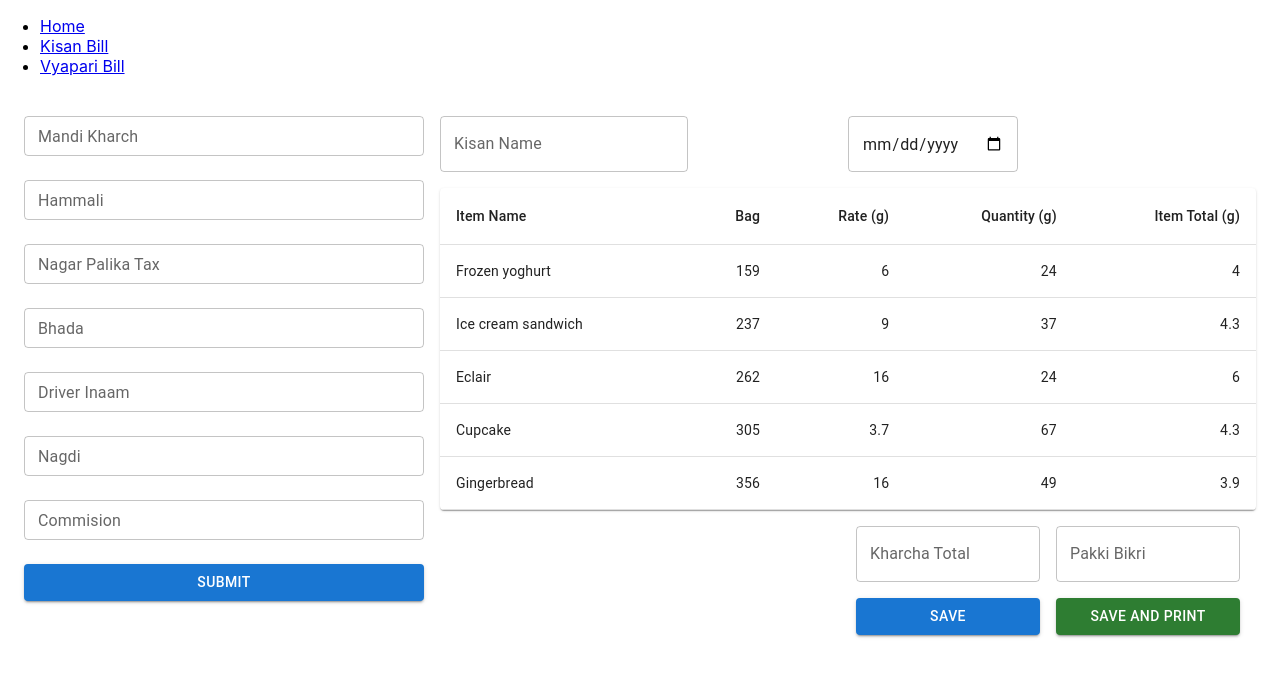
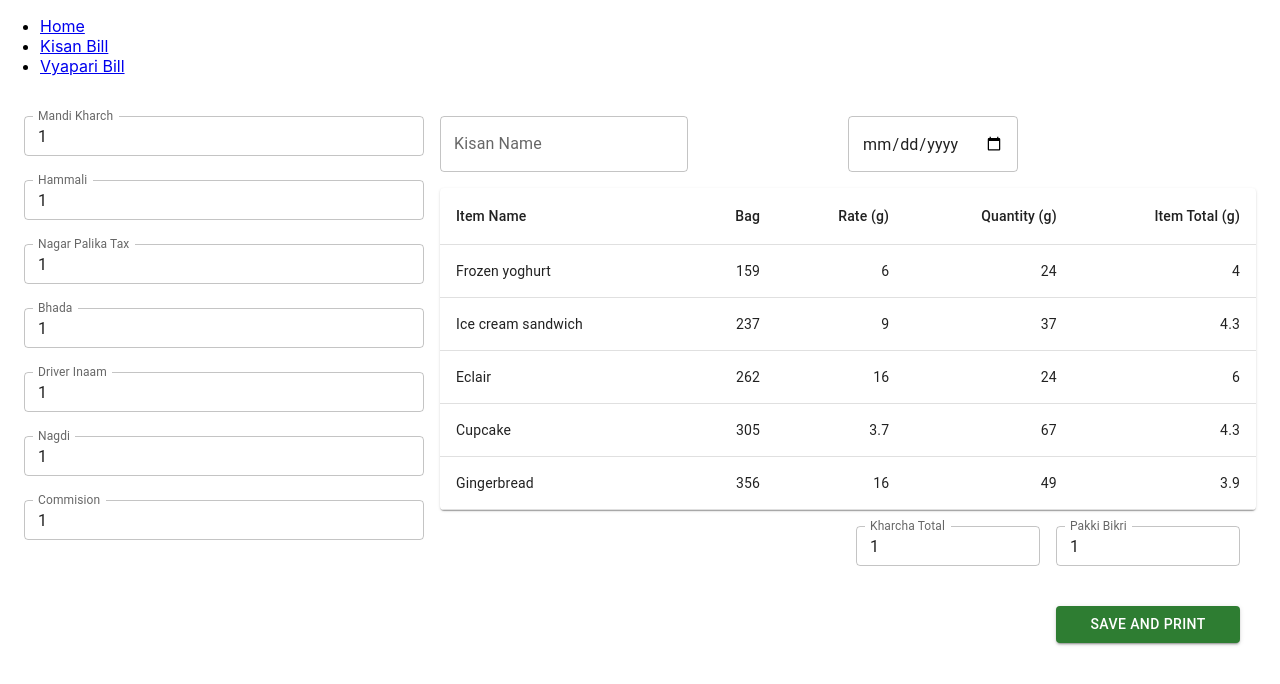
Before and after one commit to mDeepanshu/mandi-application, a React (Create React App) app: page /kisan-bill in a window 1280 px wide. Shown: the top 684 px of the page. Built offline with nearby package versions, Linux system fonts and the light colour scheme.

Commit message:
api skeliton in place

```diff
--- a/package.json
+++ b/package.json
@@ -10,6 +10,7 @@
     "@testing-library/jest-dom": "^5.17.0",
     "@testing-library/react": "^13.4.0",
     "@testing-library/user-event": "^13.5.0",
+    "axios": "^1.7.2",
     "dayjs": "^1.11.11",
     "firebase": "^10.12.1",
     "react": "^18.3.1",
--- a/public/index.html
+++ b/public/index.html
@@ -3,68 +3,9 @@
   <head>
     <meta charset="utf-8">
     <meta name="viewport" content="width=device-width, initial-scale=1">
-    <title>Welcome to Firebase Hosting</title>
-
-    <!-- update the version number as needed -->
-    <!-- <script defer src="/__/firebase/10.12.0/firebase-app-compat.js"></script> -->
-    <!-- include only the Firebase features as you need -->
-    <!-- <script defer src="/__/firebase/10.12.0/firebase-auth-compat.js"></script>
-    <script defer src="/__/firebase/10.12.0/firebase-database-compat.js"></script>
-    <script defer src="/__/firebase/10.12.0/firebase-firestore-compat.js"></script>
-    <script defer src="/__/firebase/10.12.0/firebase-functions-compat.js"></script>
-    <script defer src="/__/firebase/10.12.0/firebase-messaging-compat.js"></script>
-    <script defer src="/__/firebase/10.12.0/firebase-storage-compat.js"></script>
-    <script defer src="/__/firebase/10.12.0/firebase-analytics-compat.js"></script>
-    <script defer src="/__/firebase/10.12.0/firebase-remote-config-compat.js"></script>
-    <script defer src="/__/firebase/10.12.0/firebase-performance-compat.js"></script> -->
-    <!--
-      initialize the SDK after all desired features are loaded, set useEmulator to false
-      to avoid connecting the SDK to running emulators.
-    -->
-    <!-- <script defer src="/__/firebase/init.js?useEmulator=true"></script> -->
+    <title>Mandi App</title>
   </head>
   <body>
     <div id="root"></div>
-<!--
-    <script>
-      document.addEventListener('DOMContentLoaded', function() {
-        const loadEl = document.querySelector('#load');
-
-
-        try {
-          let app = firebase.app();
-          let features = [
-            'auth',
-            'database',
-            'firestore',
-            'functions',
-            'messaging',
-            'storage',
-            'analytics',
-            'remoteConfig',
-            'performance',
-          ].filter(feature => typeof app[feature] === 'function');
-          loadEl.textContent = `Firebase SDK loaded with ${features.join(', ')}`;
-        } catch (e) {
-          console.error(e);
-          loadEl.textContent = 'Error loading the Firebase SDK, check the console.';
-        }
-      });
-    </script> -->
   </body>
 </html>
-<!--
-// // 🔥🔥🔥🔥🔥🔥🔥🔥🔥🔥🔥🔥🔥🔥🔥🔥🔥🔥🔥🔥🔥🔥🔥🔥🔥🔥🔥🔥🔥🔥🔥
-// // The Firebase SDK is initialized and available here!
-//
-// firebase.auth().onAuthStateChanged(user => { });
-// firebase.database().ref('/path/to/ref').on('value', snapshot => { });
-// firebase.firestore().doc('/foo/bar').get().then(() => { });
-// firebase.functions().httpsCallable('yourFunction')().then(() => { });
-// firebase.messaging().requestPermission().then(() => { });
-// firebase.storage().ref('/path/to/ref').getDownloadURL().then(() => { });
-// firebase.analytics(); // call to activate
-// firebase.analytics().logEvent('tutorial_completed');
-// firebase.performance(); // call to activate
-//
-// // 🔥🔥🔥🔥🔥🔥🔥🔥🔥🔥🔥🔥🔥🔥🔥🔥🔥🔥🔥🔥🔥🔥🔥🔥🔥🔥🔥🔥🔥🔥🔥 -->
--- a/src/features/kisan-bill/Kisan-Bill.js
+++ b/src/features/kisan-bill/Kisan-Bill.js
@@ -1,26 +1,27 @@
 import React, { useState } from 'react';
 import { Grid } from "@mui/material";
 import { useForm, Controller } from 'react-hook-form';
-import { TextField, Button, Box } from "@mui/material";
+import { TextField, Button } from "@mui/material";
 import { Table, TableBody, TableCell, TableContainer, TableHead, TableRow, Paper } from '@mui/material';
+import { submitKisanBill } from '../../gateway/kisan-bill-apis';
 
 function KisanBill() {
 
-  const { handleSubmit, control, formState: { errors } } = useForm();
-  const [label, setLabel] = useState('Default Label');
-  const [value, setValue] = React.useState(null);
+  const { register,handleSubmit,control, formState: { errors } } = useForm();
+  // const [label, setLabel] = useState('Default Label');
+  // const [value, setValue] = React.useState(null);
 
   const [fieldDefinitions, setFieldDefinitions] = useState([
     {
       name: 'mandi_kharch',
       label: 'Mandi Kharch',
-      defaultValue: '',
+      defaultValue: '1',
       validation: { required: 'Mandi Kharch is required' },
     },
     {
       name: 'hammali',
       label: 'Hammali',
-      defaultValue: '',
+      defaultValue: '1',
       validation: {
         required: 'Hammali is required',
       },
@@ -28,7 +29,7 @@ function KisanBill() {
     {
       name: 'nagar_palika_tax',
       label: 'Nagar Palika Tax',
-      defaultValue: '',
+      defaultValue: '1',
       validation: {
         required: 'Nagar Palika Tax is required',
       },
@@ -36,7 +37,7 @@ function KisanBill() {
     {
       name: 'bhada',
       label: 'Bhada',
-      defaultValue: '',
+      defaultValue: '1',
       validation: {
         required: 'Bhada is required',
       },
@@ -44,7 +45,7 @@ function KisanBill() {
     {
       name: 'driver_inaam',
       label: 'Driver Inaam',
-      defaultValue: '',
+      defaultValue: '1',
       validation: {
         required: 'Driver Inaam is required',
       },
@@ -52,7 +53,7 @@ function KisanBill() {
     {
       name: 'nagdi',
       label: 'Nagdi',
-      defaultValue: '',
+      defaultValue: '1',
       validation: {
         required: 'Nagdi is required',
       },
@@ -60,7 +61,7 @@ function KisanBill() {
     {
       name: 'commision',
       label: 'Commision',
-      defaultValue: '',
+      defaultValue: '1',
       validation: {
         required: 'Commision is required',
       },
@@ -77,12 +78,19 @@ function KisanBill() {
     { name: 'Gingerbread', calories: 356, fat: 16.0, carbs: 49, protein: 3.9 },
   ];
 
-  const onSubmit = (data) => {
-    console.log(data);
+  const onSubmit = async (data) => {
+    const billDetails = {
+      ...data,
+      rows
+    }
+    console.log(billDetails);
+    let a = await submitKisanBill(billDetails);
+    console.log("a",a);
   };
 
   return (
     <div>
+      <form onSubmit={handleSubmit(onSubmit)}>
         <Grid container spacing={2} p={3}>
           <Grid item xs={4}>
             <Grid
@@ -91,7 +99,6 @@ function KisanBill() {
               justifyContent="center"
               alignItems="center"
             >
-            <form onSubmit={handleSubmit(onSubmit)}>
               {fieldDefinitions.map((fieldDef) => (
                 <Controller
                   key={fieldDef.name}
@@ -113,10 +120,6 @@ function KisanBill() {
                   )}
                 />
               ))}
-              <Button type="submit" variant="contained" color="primary" fullWidth>
-                Submit
-              </Button>
-            </form>
             </Grid>
           </Grid>
           <Grid item xs={8}>
@@ -157,23 +160,41 @@ function KisanBill() {
             <Grid container spacing={2} justifyContent="flex-end" p={2}>
               <Grid container item xs={12} spacing={2} justifyContent="flex-end">
                 <Grid item xs={3}>
-                <TextField id="outlined-basic" label="Kharcha Total" variant="outlined" fullWidth />
+                  <TextField
+                    fullWidth
+                    label="Kharcha Total"
+                    variant="outlined"
+                    {...register("kharcha_total", { required: "This field is required" })}
+                    error={!!errors.kharcha_total}
+                    helperText={errors.kharcha_total ? errors.kharcha_total.message : ""}
+                    size="small"
+                    sx={{ mb: 3 }}
+                    defaultValue="1"
+                  />
                 </Grid>
                 <Grid item xs={3}>
-                <TextField id="outlined-basic" label="Pakki Bikri" variant="outlined" fullWidth />
+                <TextField
+                    fullWidth
+                    label="Pakki Bikri"
+                    variant="outlined"
+                    {...register("pakki_bikri", { required: "This field is required" })}
+                    error={!!errors.pakki_bikri}
+                    helperText={errors.pakki_bikri ? errors.pakki_bikri.message : ""}
+                    size="small"
+                    sx={{ mb: 3 }}
+                    defaultValue="1"
+                  />
                 </Grid>
               </Grid>
               <Grid container item xs={12} spacing={2} justifyContent="flex-end">
                 <Grid item xs={3}>
-                <Button variant="contained" color="primary" fullWidth>Save</Button>
-              </Grid>
-              <Grid item xs={3}>
-                <Button variant="contained" color="success" fullWidth>Save And Print</Button>
+                  <Button variant="contained" color="success" type='submit' fullWidth>Save And Print</Button>
                 </Grid>
               </Grid>
             </Grid>
           </Grid>
         </Grid>
+      </form>
     </div>
   );
 }
--- a/src/features/vyapari-bill/Vyapari-Bill.js
+++ b/src/features/vyapari-bill/Vyapari-Bill.js
@@ -1,12 +1,12 @@
-import React, { useState } from 'react';
+import React from 'react';
 import { Grid } from "@mui/material";
-import { useForm, Controller } from 'react-hook-form';
 import { TextField, Button } from "@mui/material";
 import { Table, TableBody, TableCell, TableContainer, TableHead, TableRow, Paper } from '@mui/material';
+import { submitVyapariBill } from '../../gateway/Viyapari-bill-apis';
+import { useForm } from 'react-hook-form';
 
 function VyapariBill() {
 
-  const [value, setValue] = React.useState(null);
   const rows = [
     { name: 'Frozen yoghurt', calories: 159, fat: 6.0, carbs: 24, protein: 4.0 },
     { name: 'Ice cream sandwich', calories: 237, fat: 9.0, carbs: 37, protein: 4.3 },
@@ -15,20 +15,64 @@ function VyapariBill() {
     { name: 'Gingerbread', calories: 356, fat: 16.0, carbs: 49, protein: 3.9 },
   ];
 
+  const { register, handleSubmit, formState: { errors } } = useForm();
+
+
+  const onSubmit = async (data) => {
+    const billDetails = {
+      ...data,
+      rows
+    };
+    console.log("billDetails",billDetails);
+    let a = await submitVyapariBill(billDetails);
+    console.log("A",a);
+  };
+
   return (
     <div>
+      <form onSubmit={handleSubmit(onSubmit)}>
         <Grid item xs={8} p={3}>
           <Grid container spacing={2} justifyContent="flex-end">
             <Grid container item xs={12} spacing={2} justifyContent="flex-end">
               <Grid item xs={3}>
-              <TextField id="outlined-basic" label="Vyapari Name" variant="outlined" fullWidth />
+                <TextField
+                  {...register("vyapari_name", { required: "This field is required" })}
+                  error={!!errors.vyapari_name}
+                  helperText={errors.vyapari_name ? errors.vyapari_name.message : ""}
+                  size="small"
+                  sx={{ mb: 3 }}
+                  defaultValue="1"
+                  fullWidth
+                  label="Vyapari Name"
+                  variant="outlined"
+                />
               </Grid>
               <Grid item xs={3}>
-              <TextField id="outlined-basic" type="date" variant="outlined" fullWidth />
+                <TextField
+                  {...register("vyapari_name", { required: "This field is required" })}
+                  error={!!errors.vyapari_name}
+                  helperText={errors.vyapari_name ? errors.vyapari_name.message : ""}
+                  size="small"
+                  sx={{ mb: 3 }}
+                  defaultValue="1"
+                  fullWidth
+                  label="Vyapari Name"
+                  variant="outlined"
+                />
               </Grid>
             </Grid>
             <Grid item xs={3}>
-            <TextField id="outlined-basic" label="Previous Remaining" variant="outlined" size="small" fullWidth />
+              <TextField
+                {...register("previous_remaining", { required: "This field is required" })}
+                error={!!errors.previous_remaining}
+                helperText={errors.previous_remaining ? errors.previous_remaining.message : ""}
+                size="small"
+                sx={{ mb: 3 }}
+                defaultValue="1"
+                fullWidth
+                label="Previous Remaining"
+                variant="outlined"
+              />
             </Grid>
           </Grid>
           <TableContainer component={Paper}>
@@ -60,19 +104,27 @@ function VyapariBill() {
           <Grid container spacing={2} paddingTop={2}>
             <Grid container item xs={12} spacing={2} justifyContent="flex-end">
               <Grid item xs={2}>
-              <TextField id="outlined-basic" label="Total" variant="outlined" fullWidth />
+                <TextField
+                  {...register("total", { required: "This field is required" })}
+                  error={!!errors.total}
+                  helperText={errors.total ? errors.total.message : ""}
+                  size="small"
+                  sx={{ mb: 3 }}
+                  defaultValue="1"
+                  fullWidth
+                  label="Total"
+                  variant="outlined"
+                />
               </Grid>
             </Grid>
             <Grid container item xs={12} spacing={2} justifyContent="flex-end">
               <Grid item xs={2}>
-              <Button variant="contained" color="primary" fullWidth>Save</Button>
-            </Grid>
-            <Grid item xs={2}>
-              <Button variant="contained" color="success" fullWidth>Save And Print</Button>
+                <Button variant="contained" color="success" type='submit' fullWidth>Save And Print</Button>
               </Grid>
             </Grid>
           </Grid>
         </Grid>
+      </form>
     </div>
   );
 }
--- /dev/null
+++ b/src/gateway/Viyapari-bill-apis.js
@@ -0,0 +1,11 @@
+import axios from 'axios';
+
+export const submitVyapariBill = async (post) => {
+    try {
+        const response = await axios.post('https://jsonplaceholder.typicode.com/posts', post);
+        return response.data;
+      } catch (error) {
+        console.error('Error:', error);
+        throw error;
+      }
+  };
--- /dev/null
+++ b/src/gateway/kisan-bill-apis.js
@@ -0,0 +1,11 @@
+import axios from 'axios';
+
+export const submitKisanBill = async (post) => {
+    try {
+        const response = await axios.post('https://jsonplaceholder.typicode.com/posts', post);
+        return response.data;
+      } catch (error) {
+        console.error('Error:', error);
+        throw error;
+      }
+  };
--- a/src/index.js
+++ b/src/index.js
@@ -32,7 +32,6 @@ const router = createBrowserRouter([
 const root = ReactDOM.createRoot(document.getElementById('root'));
 root.render(
   <React.StrictMode>
-    {/* <App /> */}
     <RouterProvider router={router}/>
   </React.StrictMode>
 );
```
Also changed, not shown: 1 other file (tests, documents, lock files or other folders). Lines whose indentation alone changed are shown as unchanged.
